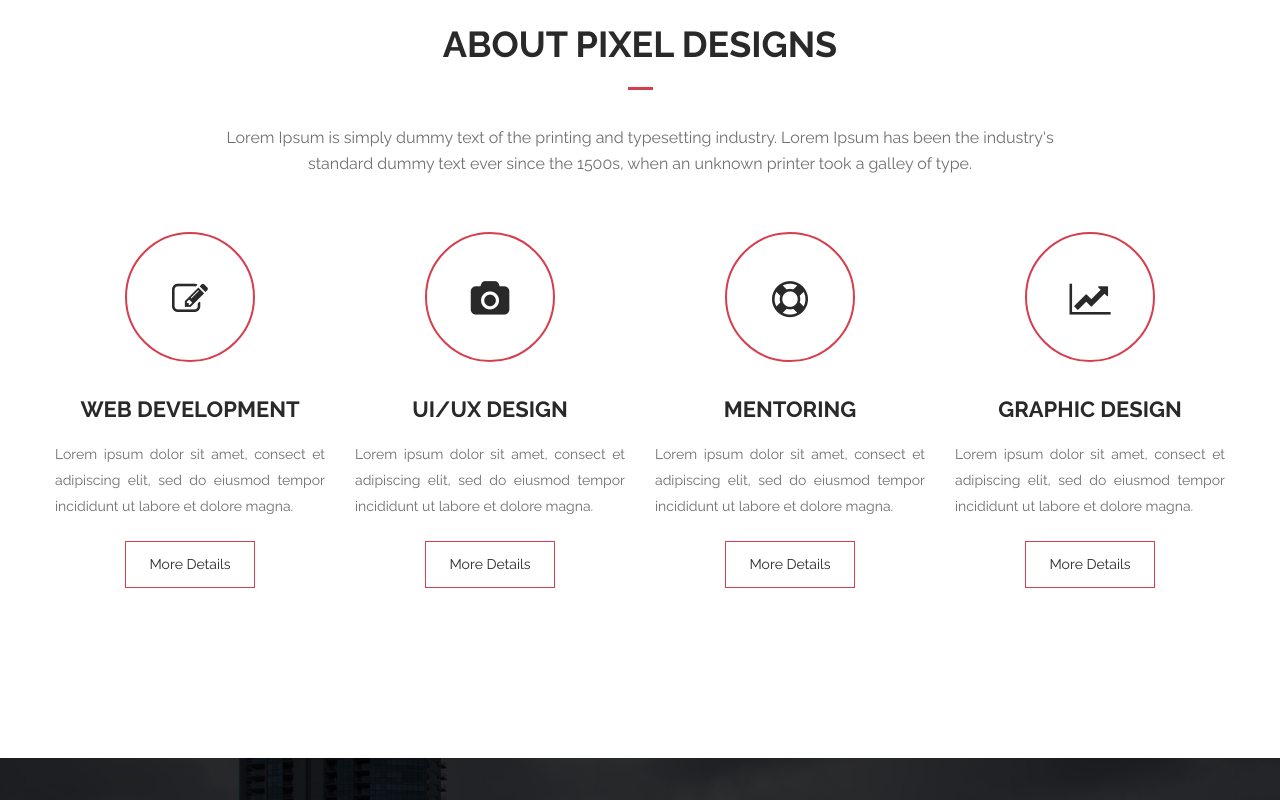
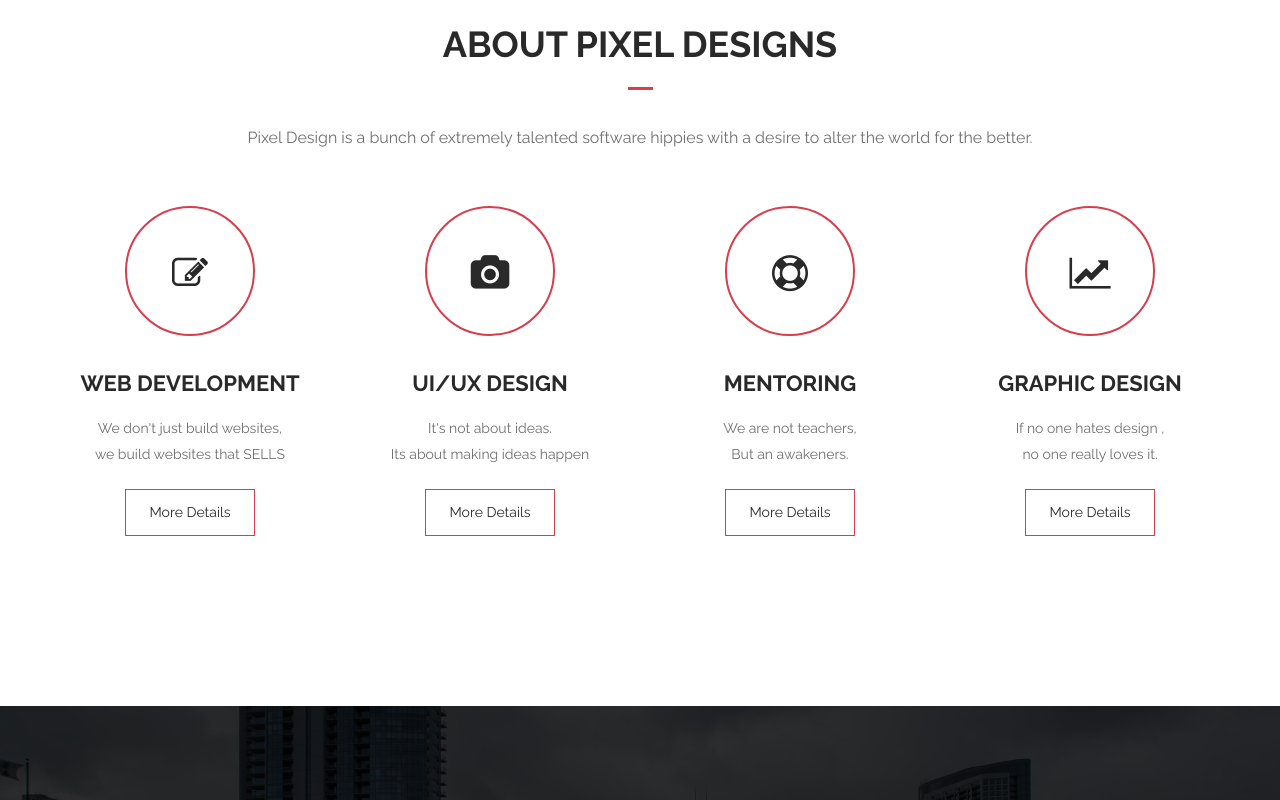
Before and after one commit to ajilibrahim20/pixeldesigns, a plain HTML site: page index.html in a window 1280 px wide. Shown: the part 920-1720 px from the top of the page. Drawn offline with Linux system fonts and the light colour scheme; some packages are replaced by stand-ins of ours.

Commit message:
contents changed

```diff
--- a/index.html
+++ b/index.html
@@ -308,7 +308,7 @@
 				<div class="container">
 					<div class="theme-title">
 						<h2>ABOUT PIXEL DESIGNS</h2>
-						<p>Lorem Ipsum is simply dummy text of the printing and typesetting industry. Lorem Ipsum has been the industry's standard dummy text ever since the 1500s, when an unknown printer took a galley of type.</p>
+						<p>Pixel Design is a bunch of extremely talented software hippies with a desire to alter the world for the better.</p>
 					</div> <!-- /.theme-title -->
 
 					<div class="row">
@@ -318,7 +318,7 @@
 									<i class="fa fa-pencil-square-o" aria-hidden="true"></i>
 								</div>
 								<h5><a href="#" class="tran3s">Web Development</a></h5>
-								<p style="text-align: justify;">Lorem ipsum dolor sit amet, consect et adipiscing elit, sed do eiusmod tempor incididunt ut labore et dolore magna.</p>
+								<p style="text-align:center;">We don't just build websites,<br>we build websites that SELLS</p>
 								<a href="#" class="more tran3s hvr-bounce-to-right">More Details</a>
 							</div> <!-- /.single-about-content -->
 						</div> <!-- /.col -->
@@ -329,7 +329,7 @@
 									<i class="fa fa-camera" aria-hidden="true"></i>
 								</div>
 								<h5><a href="#" class="tran3s">UI/UX DESIGN</a></h5>
-								<p style="text-align: justify;">Lorem ipsum dolor sit amet, consect et adipiscing elit, sed do eiusmod tempor incididunt ut labore et dolore magna.</p>
+								<p style="text-align: center;">It's not about ideas.<br>Its about making ideas happen</p>
 								<a href="#" class="more tran3s hvr-bounce-to-right">More Details</a>
 							</div> <!-- /.single-about-content -->
 						</div> <!-- /.col -->
@@ -340,7 +340,7 @@
 									<i class="fa fa-life-ring" aria-hidden="true"></i>
 								</div>
 								<h5><a href="#" class="tran3s">MENTORING</a></h5>
-								<p style="text-align: justify;">Lorem ipsum dolor sit amet, consect et adipiscing elit, sed do eiusmod tempor incididunt ut labore et dolore magna.</p>
+								<p style="text-align: center;">We are not teachers,<br> But an awakeners.</p>
 								<a href="#" class="more tran3s hvr-bounce-to-right">More Details</a>
 							</div> <!-- /.single-about-content -->
 						</div> <!-- /.col -->
@@ -351,7 +351,7 @@
 									<i class="fa fa-line-chart" aria-hidden="true"></i>
 								</div>
 								<h5><a href="#" class="tran3s">GRAPHIC DESIGN</a></h5>
-								<p style="text-align: justify;">Lorem ipsum dolor sit amet, consect et adipiscing elit, sed do eiusmod tempor incididunt ut labore et dolore magna.</p>
+								<p style="text-align: center;">If no one hates design ,<br> no one really loves it.</p>
 								<a href="#" class="more tran3s hvr-bounce-to-right">More Details</a>
 							</div> <!-- /.single-about-content -->
 						</div> <!-- /.col -->
@@ -533,7 +533,7 @@
 				<div class="container">
 					<div class="theme-title">
 						<h2>Meet our Team</h2>
-						<p>Lorem Ipsum is simply dummy text of the printing and typesetting industry. Lorem Ipsum has been the industry's standard dummy text ever since the 1500s, when an unknown printer took a galley of type.</p>
+						<p>We intend to achieve this by effectively digitization existing businesses across many industries. Pixel offers its clients tailored methods to do this. We support crazy concepts and invest in those we believe have the power to transform society.</p>
 					</div> <!-- /.theme-title -->
 
 					<div class="clear-fix team-member-wrapper">
```
